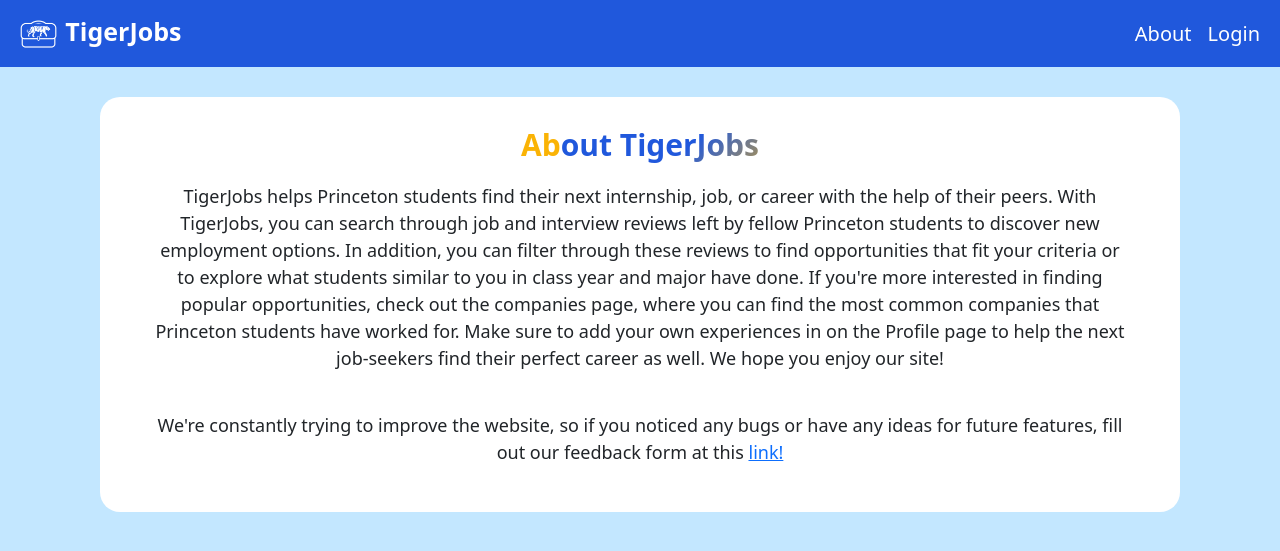
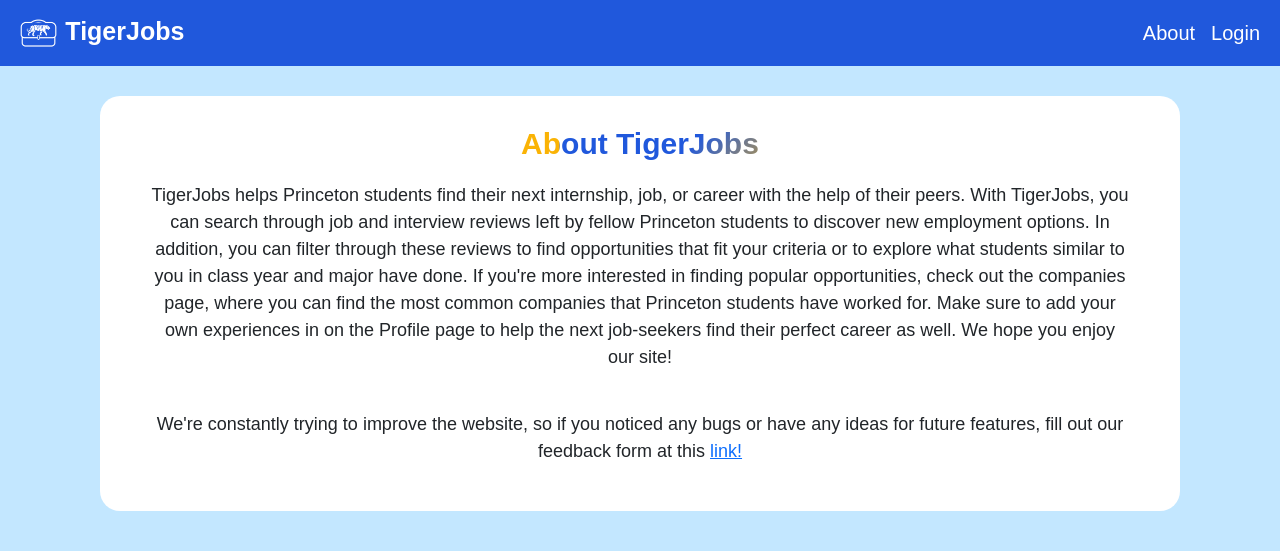
Before and after one commit to ambrim/TigerJobs, a Flask app: page /home/about in a window 1280 px wide. Shown: the top 551 px of the page. Run offline with Flask 2, Linux system fonts and the light colour scheme; some web fonts are replaced.

Commit message:
added favicon and font change

```diff
--- a/static/app.css
+++ b/static/app.css
@@ -1,4 +1,8 @@
 /* Navbar styling */
+@import url('https://fonts.cdnfonts.com/css/aileron');
+html * {
+    font-family: 'Aileron', sans-serif;
+}
 .navbar-custom {
     background-color: #2058DC;
 }
@@ -55,7 +59,9 @@ nav.fill ul li a:hover:after {
 .small-logo {
     height: 40px;
 }
-
+.smaller-logo {
+    height: 30px;
+}
 /* Containers */
 .top-container {
     margin-top: 30px;
--- a/templates/about.html
+++ b/templates/about.html
@@ -14,6 +14,7 @@
     <!-- CSS stylesheet  -->
     <link rel="stylesheet" type="text/css" href="../static/app.css">
     <style type="text/css"></style>
+    <link rel="icon" type="image/png" href="{{ url_for('static',filename='favicon.png') }}">
 </head>
 
 <body>
--- a/templates/abouthome.html
+++ b/templates/abouthome.html
@@ -14,6 +14,7 @@
     <!-- CSS stylesheet  -->
     <link rel="stylesheet" type="text/css" href="../static/app.css">
     <style type="text/css"></style>
+    <link rel="icon" type="image/png" href="{{ url_for('static',filename='favicon.png') }}">
 </head>
 
 <body>
--- a/templates/admin.html
+++ b/templates/admin.html
@@ -17,6 +17,7 @@
     <!-- CSS stylesheet  -->
     <link rel="stylesheet" type="text/css" href="../static/app.css">
     <style type="text/css"></style>
+    <link rel="icon" type="image/png" href="{{ url_for('static',filename='favicon.png') }}">
 </head>
 
 <body style="background-color:#c3e7ff">
--- a/templates/companieshome.html
+++ b/templates/companieshome.html
@@ -14,6 +14,7 @@
     <!-- CSS stylesheet  -->
     <link rel="stylesheet" type="text/css" href="../static/app.css">
     <style type="text/css"></style>
+    <link rel="icon" type="image/png" href="{{ url_for('static',filename='favicon.png') }}">
 </head>
 
 <body>
--- a/templates/company.html
+++ b/templates/company.html
@@ -14,6 +14,7 @@
     <!-- CSS stylesheet  -->
     <link rel="stylesheet" type="text/css" href="../static/app.css">
     <style type="text/css"></style>
+    <link rel="icon" type="image/png" href="{{ url_for('static',filename='favicon.png') }}">
 </head>
 
 <body>
--- a/templates/help.html
+++ b/templates/help.html
@@ -14,6 +14,7 @@
     <!-- CSS stylesheet  -->
     <link rel="stylesheet" type="text/css" href="../static/app.css">
     <style type="text/css"></style>
+    <link rel="icon" type="image/png" href="{{ url_for('static',filename='favicon.png') }}">
 </head>
 
 <body>
--- a/templates/interviews.html
+++ b/templates/interviews.html
@@ -17,6 +17,7 @@
     <!-- CSS stylesheet  -->
     <link rel="stylesheet" type="text/css" href="../static/app.css">
     <style type="text/css"></style>
+    <link rel="icon" type="image/png" href="{{ url_for('static',filename='favicon.png') }}">
 </head>
 
 <body>
--- a/templates/jobs.html
+++ b/templates/jobs.html
@@ -17,6 +17,7 @@
     <!-- CSS stylesheet  -->
     <link rel="stylesheet" type="text/css" href="../static/app.css">
     <style type="text/css"></style>
+    <link rel="icon" type="image/png" href="{{ url_for('static',filename='favicon.png') }}">
 </head>
 
 <body style="background-color:#c3e7ff">
--- a/templates/landing.html
+++ b/templates/landing.html
@@ -17,6 +17,7 @@
         @import url('https://fonts.cdnfonts.com/css/aileron');
         body {font-family: 'Aileron', sans-serif;}
     </style>
+    <link rel="icon" type="image/png" href="{{ url_for('static',filename='favicon.png') }}">
 </head>
 
 <body style="background-color: white">
--- a/templates/profile.html
+++ b/templates/profile.html
@@ -14,6 +14,7 @@
     <!-- CSS stylesheet  -->
     <link rel="stylesheet" type="text/css" href="../static/app.css">
     <style type="text/css"></style>
+    <link rel="icon" type="image/png" href="{{ url_for('static',filename='favicon.png') }}">
 </head>
 
 <body>
```
Also changed, not shown: templates/navbar.html (+8 -1 lines), static/favicon.png (added), 1 other file.
